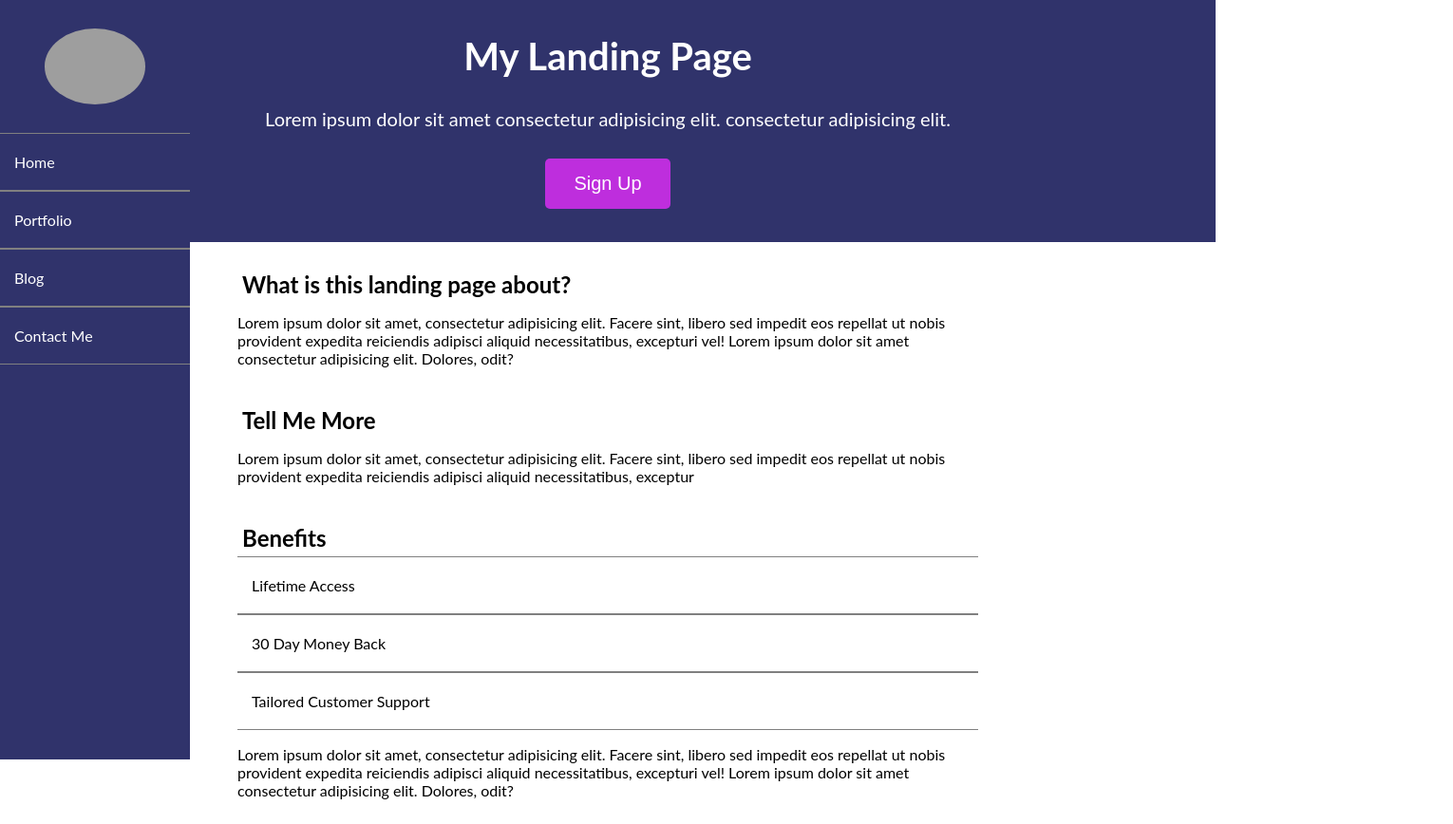
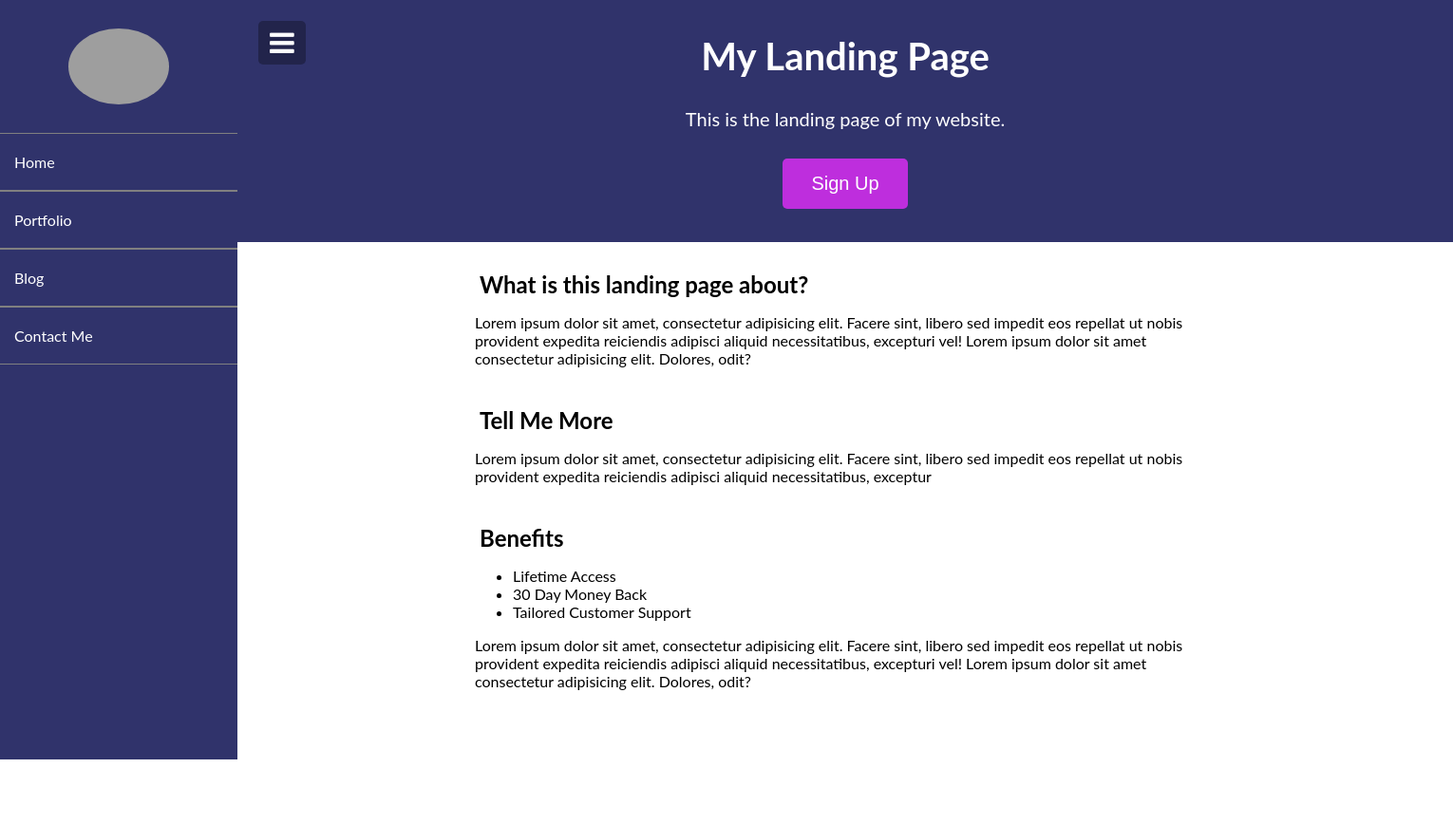
Before and after one commit to sohail60/07-Landing-Page-and-Modal, a plain HTML site: page index.html in a window 1280 px wide. Both pictures are taken after a click on the button 46 px from the left and 45 px from the top of the page. Shown: the whole page at 95% size, 1530 px wide, since content can reach past the window. After the commit the page ends 800 px from the top, so only its background shows below. Drawn offline with Linux system fonts and the light colour scheme; grey boxes are pictures that could not be loaded.

Commit message:
Completed

```diff
--- a/index.html
+++ b/index.html
@@ -58,7 +58,7 @@
     <!-- Building the main landing page -->
     <div class="top-container">
         <h1>My Landing Page</h1>
-        <p>Lorem ipsum dolor sit amet consectetur adipisicing elit. consectetur adipisicing elit.
+        <p>This is the landing page of my website.
         </p>
         <button class="signup">Sign Up</button>
     </div>
--- a/script.js
+++ b/script.js
@@ -13,5 +13,6 @@ close.addEventListener('click',function(){
 })
 
 navBtn.addEventListener('click',function(){
-    nav.classList.toggle('show');
+    // nav.classList.toggle('show');
+    document.body.classList.toggle('show');
 })
--- a/style.css
+++ b/style.css
@@ -8,6 +8,7 @@ body{
     flex-direction: column;
     height: 100vh;
     margin: 0;
+    transition: transform 0.3s ease-in-out;
 }
 
 .nav-btn{
@@ -94,19 +95,23 @@ h2{
 
 nav{
     /* border: 2px solid red; */
-    width: 200px;
+    width: 250px;
     background-color: #30336b;
     height: 100vh;
     /* display: none; */
     position: fixed;
     z-index: 100;
     top: 0;
-    left: -200px;
-    transition: transform 0.3s ease-in-out;
+    left: -250px;
+    /* transition: transform 0.3s ease-in-out; */
 }
 
-nav.show{
-    transform: translateX(200px);
+/* nav.show{
+    transform: translateX(250px);
+} */
+
+body.show{
+    transform: translateX(250px);
 }
 
 .image{
@@ -122,14 +127,14 @@ img{
     height: 80px;
 }
 
-ul{
+nav ul{
     list-style-type: none;
     /* margin-left: 0px; */
     padding-left: 0px;
     margin: 0;
 }
 
-li{
+nav li{
     /* margin: 25px 10px; */
     padding: 20px 15px;
     border-top: 1px solid gray;
```
